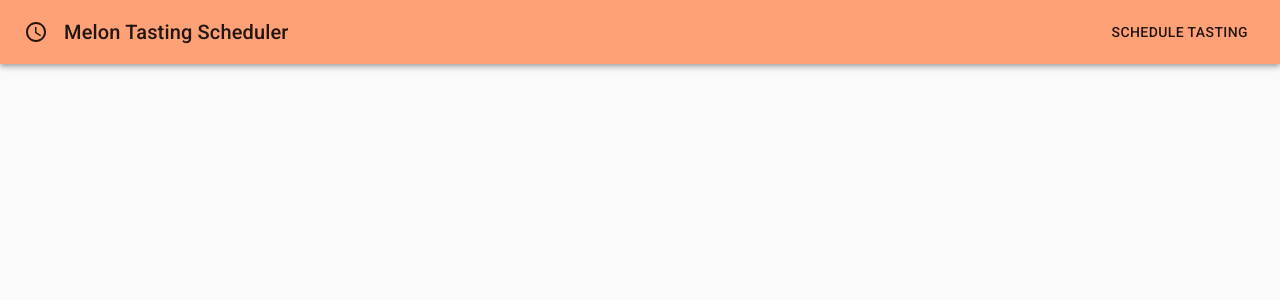
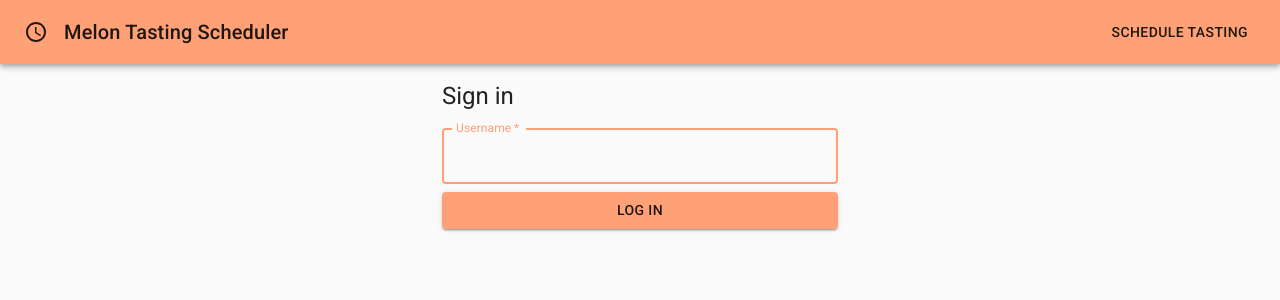
Before and after one commit to seemaullal/melon-reservations, a React (Create React App) app: page /login in a window 1280 px wide. Shown: the top 300 px of the page. Built offline with nearby package versions, Linux system fonts and the light colour scheme.

Commit message:
frontend changes to get data from api

```diff
--- a/src/App.js
+++ b/src/App.js
@@ -1,10 +1,6 @@
 import "./App.css";
-import {
-  BrowserRouter,
-  Switch,
-  Route,
-  Link as RouterLink,
-} from "react-router-dom";
+import { useState } from "react";
+import { Switch, Route, Link as RouterLink } from "react-router-dom";
 import {
   AppBar,
   Toolbar,
@@ -19,12 +15,14 @@ import {
 } from "@material-ui/core/styles";
 import ScheduleIcon from "@material-ui/icons/Schedule";
 import green from "@material-ui/core/colors/green";
+import { useHistory } from "react-router";
 import Schedule from "./components/Schedule";
+import LogIn from "./components/LogIn";
 
 const theme = createTheme({
   palette: {
     primary: {
-      main: '#ffa177',
+      main: "#ffa177",
     },
     secondary: {
       main: green["A100"],
@@ -33,6 +31,8 @@ const theme = createTheme({
 });
 
 function App() {
+  const history = useHistory();
+  const [username, setUsername] = useState();
   const useStyles = makeStyles((theme) => ({
     appBar: {
       marginBottom: theme.spacing(2),
@@ -47,9 +47,12 @@ function App() {
 
   const classes = useStyles();
 
+  if (!username) {
+    history.push("/login");
+  }
+
   return (
     <ThemeProvider theme={theme}>
-      <BrowserRouter>
       <CssBaseline />
       <AppBar position="static" className={classes.appBar}>
         <Toolbar>
@@ -69,10 +72,15 @@ function App() {
       </AppBar>
       <Switch>
         <Route path="/schedule">
-            <Schedule />
+          <Schedule isLoggedIn={username} />
         </Route>
+        <Route path="/login">
+          <LogIn setUsername={setUsername} />
+        </Route>
+        <>
+          <Typography variant="h3">Welcome, {username}!</Typography>
+        </>
       </Switch>
-      </BrowserRouter>
     </ThemeProvider>
   );
 }
--- /dev/null
+++ b/src/components/LogIn.jsx
@@ -0,0 +1,47 @@
+import { useState } from "react";
+import { Button, Container, TextField, Typography } from "@material-ui/core";
+import { useHistory } from "react-router";
+
+export default function LogIn(props) {
+  const history = useHistory();
+  const [currentUsername, setCurrentUsername] = useState("");
+
+  function loginUser(event) {
+    event.preventDefault();
+    props.setUsername(currentUsername);
+    history.push("/schedule");
+  }
+
+  return (
+    <Container component="main" maxWidth="xs">
+      <div>
+        <Typography component="h1" variant="h5">
+          Sign in
+        </Typography>
+        <form noValidate>
+          <TextField
+            variant="outlined"
+            margin="normal"
+            required
+            fullWidth
+            id="username"
+            label="Username"
+            name="username"
+            autoFocus
+            onChange={(evt) => setCurrentUsername(evt.target.value)}
+            value={currentUsername}
+          />
+          <Button
+            type="submit"
+            fullWidth
+            variant="contained"
+            color="primary"
+            onClick={loginUser}
+          >
+            Log In
+          </Button>
+        </form>
+      </div>
+    </Container>
+  );
+}
--- a/src/components/Schedule.jsx
+++ b/src/components/Schedule.jsx
@@ -1,16 +1,14 @@
 import { useState } from "react";
+import { useHistory } from "react-router";
 import "date-fns";
 import { startOfDay } from "date-fns";
 import { Button, Container, Grid } from "@material-ui/core";
 import { makeStyles } from "@material-ui/core/styles";
-import DateFnsUtils from "@date-io/date-fns";
-import {
-  MuiPickersUtilsProvider,
-  KeyboardTimePicker,
-  KeyboardDatePicker,
-} from "@material-ui/pickers";
+import DateAdapter from "@mui/lab/AdapterDateFns";
+import TextField from "@mui/material/TextField";
+import { DatePicker, LocalizationProvider, TimePicker } from "@mui/lab";
 
-export default function Schedule() {
+export default function Schedule({ isLoggedIn }) {
   const [selectedDate, setSelectedDate] = useState(new Date());
   const [startTime, setStartTime] = useState(new Date());
   const [endTime, setEndTime] = useState(new Date());
@@ -29,20 +27,53 @@ export default function Schedule() {
     },
   }));
 
+  function onSubmit() {
+    const date = selectedDate.toISOString();
+    console.log(date)
+    const data = JSON.stringify({ date, startTime, endTime });
+    fetch("/api/reservations", {
+      method: "POST",
+      headers: {
+        "Content-Type": "application/json",
+      },
+      body: data,
+    })
+      .then((response) => {
+        if (!response.ok) {
+          throw new Error("Network response was not ok");
+        }
+        return response.json();
+      })
+      .then((data) => {
+        console.log("Success:", data);
+      })
+      .catch((error) => {
+        console.error("Error:", error);
+      });
+  }
+
   const classes = useStyles();
+
+  const history = useHistory();
+  if (!isLoggedIn) {
+    history.push("/login");
+  }
+
   return (
     <Container maxWidth="lg">
-      <MuiPickersUtilsProvider utils={DateFnsUtils}>
+      <LocalizationProvider dateAdapter={DateAdapter}>
         <Grid
           container
           direction="column"
           justifyContent="center"
-          alignItems="flex-start"
+          alignItems="center"
+          spacing={4}
         >
-          <div className={classes.label} htmlFor="date-picker-dialog">
+          <Grid item className={classes.label} htmlFor="date-picker-dialog">
             Pick a date for your reservation:
-          </div>
-          <KeyboardDatePicker
+          </Grid>
+          <Grid item>
+            <DatePicker
               margin="normal"
               id="date-picker-dialog"
               label="Date picker dialog"
@@ -53,31 +84,46 @@ export default function Schedule() {
                 "aria-label": "change date",
               }}
               minDate={startOfDay(new Date())}
+              renderInput={(params) => <TextField {...params} />}
               variant="static"
             />
-          <KeyboardTimePicker
+          </Grid>
+          <Grid container direction="row" spacing={3} justifyContent="center">
+            <Grid item>
+              <TimePicker
                 margin="normal"
-            id="time-picker"
                 label="Start time"
                 value={startTime}
                 onChange={(time) => setStartTime(time)}
+                renderInput={(params) => <TextField {...params} />}
                 KeyboardButtonProps={{
                   "aria-label": "change start time",
                 }}
+                sx={{ marginRight: 5 }}
               />
-          <KeyboardTimePicker
+            </Grid>
+            <Grid item>
+              <TimePicker
                 margin="normal"
-            id="time-picker"
                 label="End time"
                 value={endTime}
                 onChange={(time) => setEndTime(time)}
+                renderInput={(params) => <TextField {...params} />}
                 KeyboardButtonProps={{
                   "aria-label": "change end time",
                 }}
               />
-          <Button variant="contained" className={classes.submitBtn}>
+            </Grid>
+          </Grid>
+          <Grid item>
+            <Button
+              variant="contained"
+              className={classes.submitBtn}
+              onClick={onSubmit}
+            >
               Search for reservations
             </Button>
+          </Grid>
         </Grid>
         <div>
           <p>Selected date: {selectedDate.toDateString()}</p>
@@ -85,7 +131,7 @@ export default function Schedule() {
             Time: {startTime.toTimeString()}–{endTime.toTimeString()}
           </p>
         </div>
-      </MuiPickersUtilsProvider>
+      </LocalizationProvider>
     </Container>
   );
 }
--- a/src/index.js
+++ b/src/index.js
@@ -1,11 +1,14 @@
 import React from "react";
 import ReactDOM from "react-dom";
+import { BrowserRouter } from "react-router-dom";
 import "./index.css";
 import App from "./App";
 
 ReactDOM.render(
   <React.StrictMode>
-    <App />
+    <BrowserRouter>
+      <App />
+    </BrowserRouter>
   </React.StrictMode>,
   document.getElementById("root")
 );
```
Lines whose indentation alone changed are shown as unchanged.
